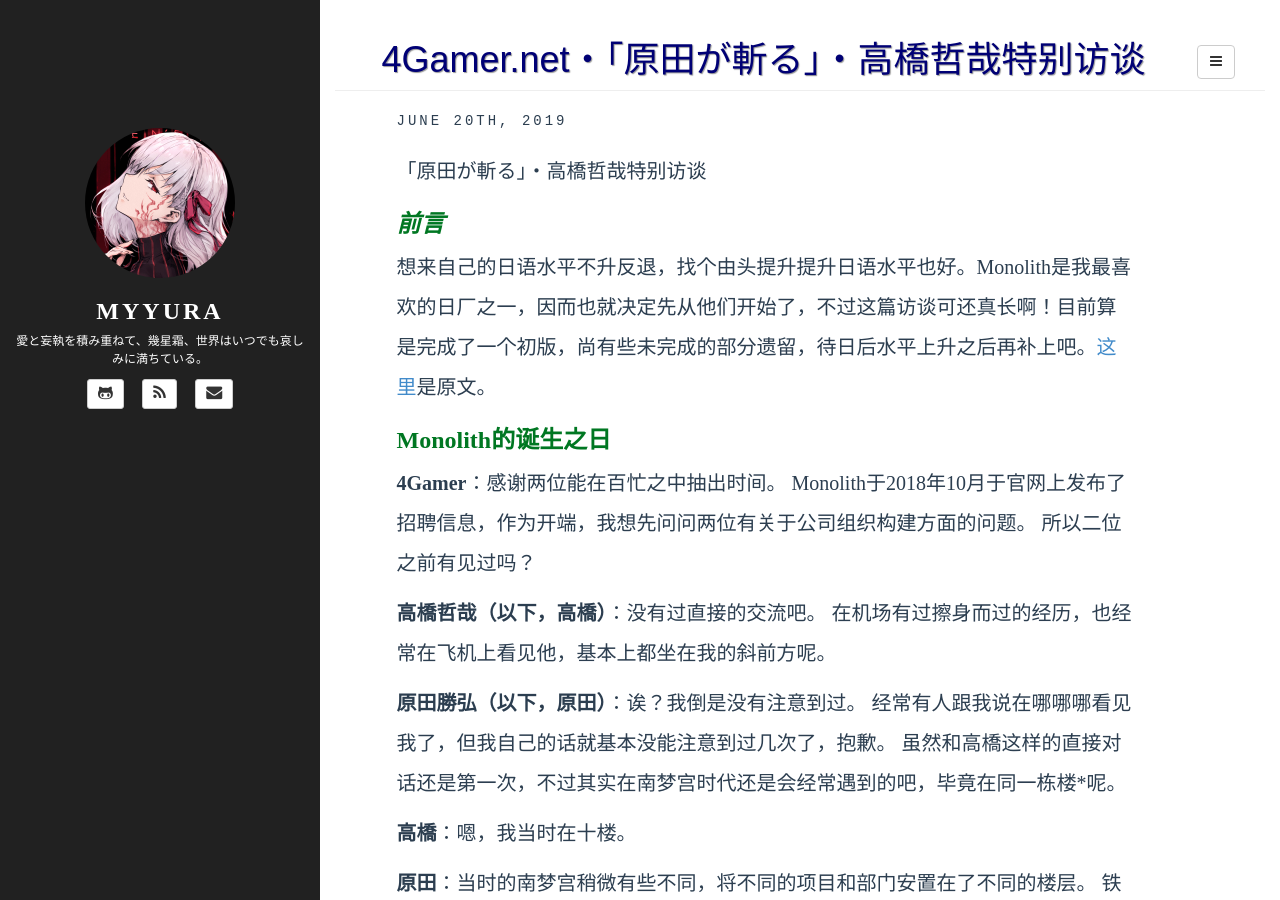
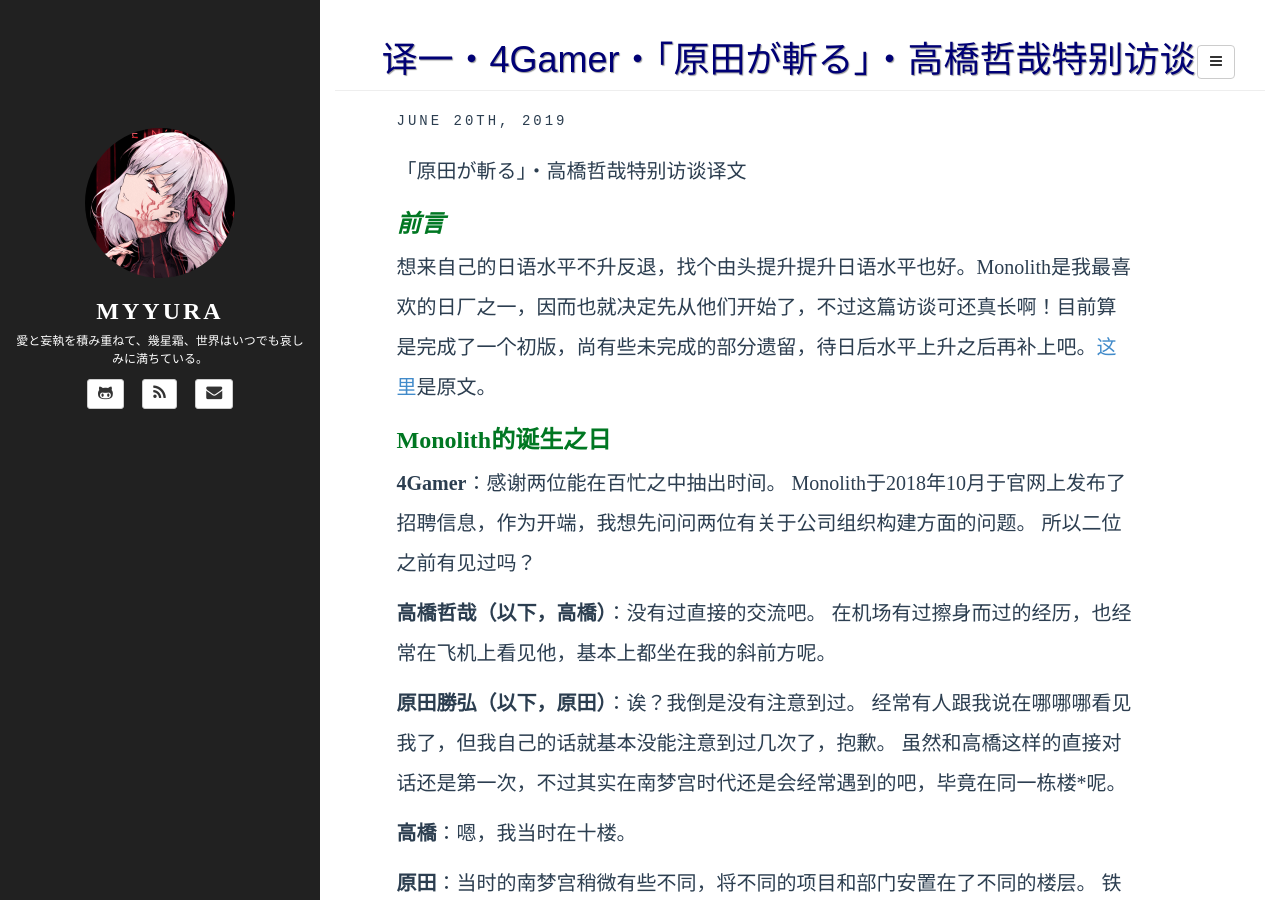
Before and after one commit to Myyura/myyura.github.io, a Jekyll site: the page built from _posts/game/2019-6-20-takabashi_4gamer_interview.md, in a window 1280 px wide and 900 px high. Built offline with Jekyll 4.4.1, drawn with Linux system fonts in a browser that asks for light colours; a script that is not in the unit is left out; comment, search, counter and statistics services are not loaded.

Commit message:
Update title

```diff
--- a/_posts/game/2019-6-20-takabashi_4gamer_interview.md
+++ b/_posts/game/2019-6-20-takabashi_4gamer_interview.md
@@ -1,11 +1,11 @@
 ---
 layout: post
 mathjax: false
-title: 4Gamer.net・「原田が斬る」・高橋哲哉特别访谈
+title: 译一・4Gamer・「原田が斬る」・高橋哲哉特别访谈
 category: game
 tags: [monolith, interview, game]
 ---
-「原田が斬る」・高橋哲哉特别访谈
+「原田が斬る」・高橋哲哉特别访谈译文
 
 ## ***前言***
 想来自己的日语水平不升反退，找个由头提升提升日语水平也好。Monolith是我最喜欢的日厂之一，因而也就决定先从他们开始了，不过这篇访谈可还真长啊！目前算是完成了一个初版，尚有些未完成的部分遗留，待日后水平上升之后再补上吧。[这里][original_article]是原文。
```
Also changed, not shown: _posts/animation/2019-3-9-fate-stay-night-heaven-feel-1&2.md (+1 -1 lines).
